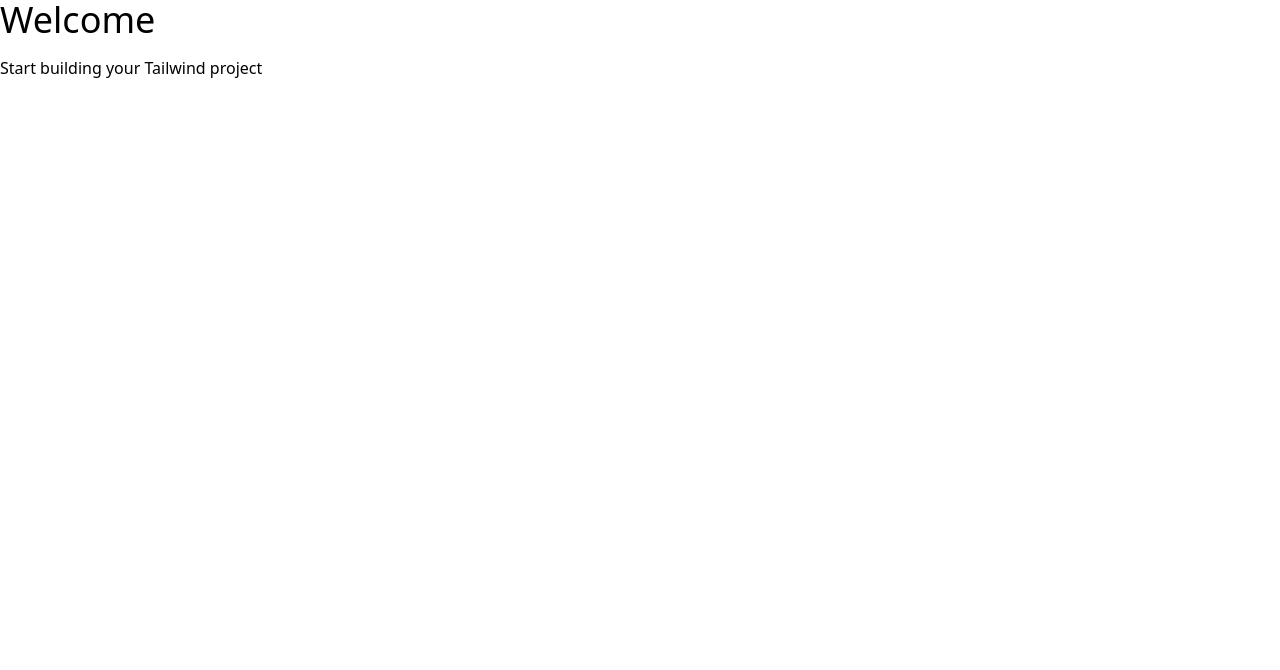
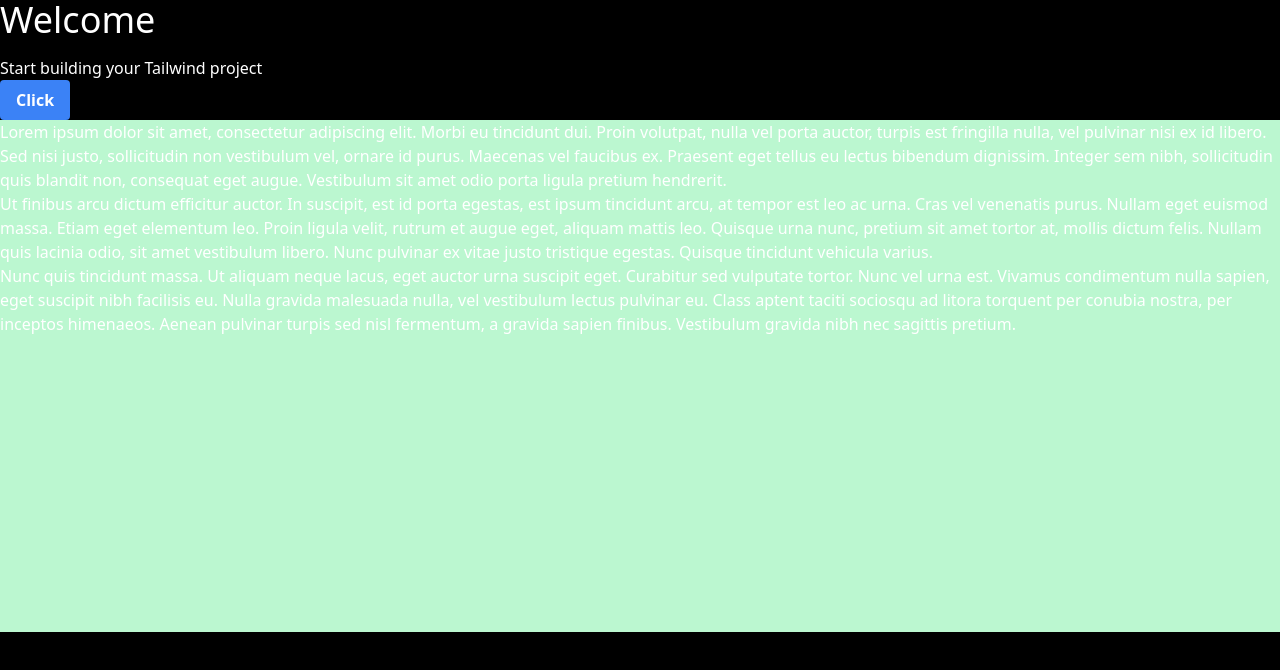
Before and after one commit to patrykpilek/simple-tailwind-starter, a website: page index.html in a window 1280 px wide. Drawn offline with Linux system fonts and the light colour scheme.

Commit message:
Directives and functions

```diff
--- a/index.html
+++ b/index.html
@@ -8,7 +8,15 @@
     <title>Simple Tailwind Starter</title>
 </head>
 <body>
-<h1 class="text-4xl mb-4">Welcome</h1>
-<p>Start building your Tailwind project</p>
+    <h1 class="text-4xl mb-4">Welcome</h1>
+    <p>Start building your Tailwind project</p>
+    <button class="btn-blue">Click</button>
+    <div class="content-area">
+        <p>Lorem ipsum dolor sit amet, consectetur adipiscing elit. Morbi eu tincidunt dui. Proin volutpat, nulla vel porta auctor, turpis est fringilla nulla, vel pulvinar nisi ex id libero. Sed nisi justo, sollicitudin non vestibulum vel, ornare id purus. Maecenas vel faucibus ex. Praesent eget tellus eu lectus bibendum dignissim. Integer sem nibh, sollicitudin quis blandit non, consequat eget augue. Vestibulum sit amet odio porta ligula pretium hendrerit.</p
+
+        <p>Ut finibus arcu dictum efficitur auctor. In suscipit, est id porta egestas, est ipsum tincidunt arcu, at tempor est leo ac urna. Cras vel venenatis purus. Nullam eget euismod massa. Etiam eget elementum leo. Proin ligula velit, rutrum et augue eget, aliquam mattis leo. Quisque urna nunc, pretium sit amet tortor at, mollis dictum felis. Nullam quis lacinia odio, sit amet vestibulum libero. Nunc pulvinar ex vitae justo tristique egestas. Quisque tincidunt vehicula varius.</p>
+
+        <p>Nunc quis tincidunt massa. Ut aliquam neque lacus, eget auctor urna suscipit eget. Curabitur sed vulputate tortor. Nunc vel urna est. Vivamus condimentum nulla sapien, eget suscipit nibh facilisis eu. Nulla gravida malesuada nulla, vel vestibulum lectus pulvinar eu. Class aptent taciti sociosqu ad litora torquent per conubia nostra, per inceptos himenaeos. Aenean pulvinar turpis sed nisl fermentum, a gravida sapien finibus. Vestibulum gravida nibh nec sagittis pretium. </p>
+    </div>
 </body>
 </html>
--- a/input.css
+++ b/input.css
@@ -1,3 +1,39 @@
 @tailwind base;
 @tailwind components;
 @tailwind utilities;
+
+
+@layer base {
+    h1 {
+        @apply text-3xl;
+    }
+    h2 {
+        @apply text-xl;
+    }
+}
+
+@layer components {
+    .btn-blue {
+        @apply bg-blue-500 hover:bg-blue-700 text-white font-bold py-2 px-4 rounded;
+    }
+}
+
+@layer utilities {
+    .filter-none {
+        filter: none;
+    }
+    .filter-grayscale {
+        filter: grayscale(100%);
+    }
+}
+
+.content-area {
+    @apply bg-green-200;
+    height: theme('spacing.128');
+}
+
+@media screen(xl) {
+    body {
+        @apply bg-black text-white;
+    }
+}
--- a/tailwind.config.js
+++ b/tailwind.config.js
@@ -1,7 +1,11 @@
 module.exports = {
   content: ['./*.html'],
   theme: {
-    extend: {},
+    extend: {
+      spacing: {
+        128: '32rem',
+      }
+    },
   },
   plugins: [],
 }
```
Also changed, not shown: css/style.css, readme.md.
